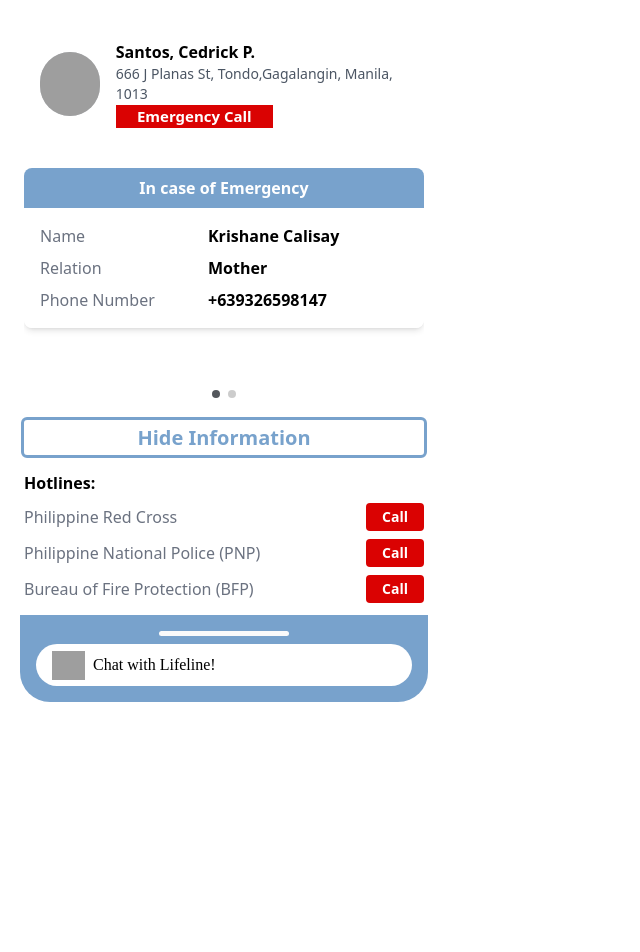
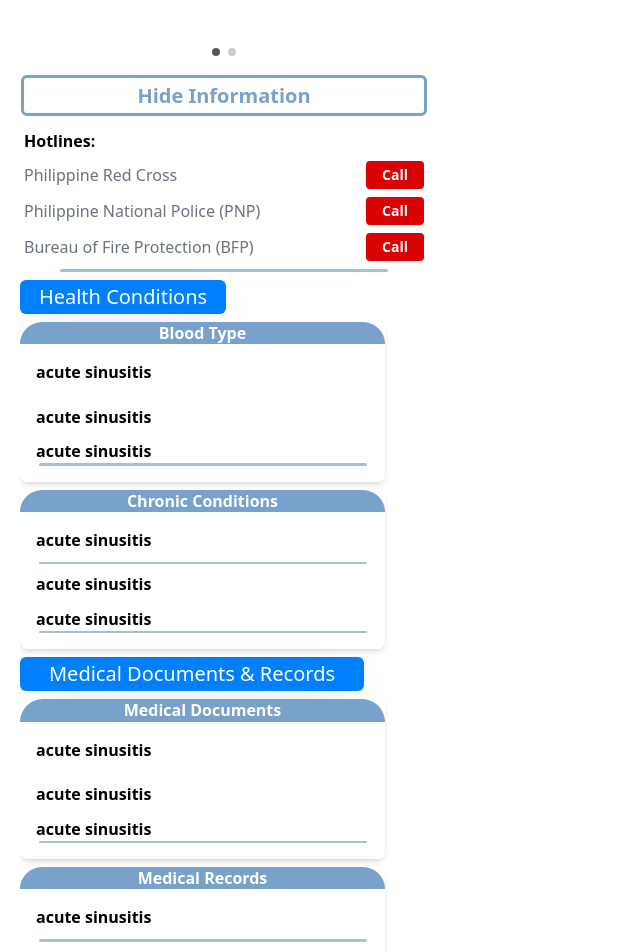
Before and after one commit to LuisMav23/innocup-client, a SvelteKit app: page /qr-chat in a window 1280 px wide. Shown: the top 952 px of the page, without its empty margins (0-640 px from the left). Before the commit the page ends 800 px from the top, so only its background shows below. Built offline with nearby package versions, Linux system fonts and the light colour scheme; grey boxes are pictures that could not be loaded.

Commit message:
70% added the health conditions and the others

```diff
--- a/src/routes/qr-chat/+page.svelte
+++ b/src/routes/qr-chat/+page.svelte
@@ -169,7 +169,96 @@
                     </div>
                 {/each}
             </div>
+            <div class="h-[2.5px] w-[328px] rounded-full bg-[#A4C3D2] place-self-center"></div>
         </div>
+
+<!--Health Conditions-->
+       <div class="bg-[#007FFE] w-[206px] text-xl h-[34px] rounded-[6px]  text-white shadow-2xl flex items-center justify-center mt-1">Health Conditions</div>
+<!--Blood Type-->
+    <div class="bg-white w-[365px] rounded-lg shadow-md overflow-auto my-2">
+         <div class="bg-[#78A2CC] w-full h-[22.25px] p-2  rounded-t-[25px] text-white font-semibold flex items-center justify-center">
+            Blood Type
+            </div>
+        <div class="bg-white p-4 w-full ">
+                <div class="flex justify-between h-[34px]">
+                    <span class="font-semibold text-black  w-[200px] text-left">acute sinusitis</span>
+                </div>
+                <div class="h-[2.5px]  rounded-full bg-[#A4C3D2] place-self-center"></div>
+                <div class="flex justify-between mt-2">
+                    <span class="font-semibold text-black w-[200px] text-left">acute sinusitis</span>
+                </div>
+                <div class="h-[2.5px] rounded-full bg-[#A4C3D2] place-self-center"></div>
+                <div class="flex justify-between mt-2">
+                    <span class="font-semibold text-black w-[200px] text-left">acute sinusitis</span>
+                </div>
+                <div class="h-[2.5px] w-[328px] rounded-full bg-[#A4C3D2] place-self-center"></div>
+        </div>
+    </div>
+<!--Chronic Conditions-->
+    <div class="bg-white w-[365px] rounded-lg shadow-md overflow-auto my-2">
+        <div class="bg-[#78A2CC] w-full h-[22.25px] p-2  rounded-t-[25px] text-white font-semibold flex items-center justify-center">
+           Chronic Conditions
+           </div>
+       <div class="bg-white p-4 w-full ">
+               <div class="flex justify-between h-[34px]">
+                   <span class="font-semibold text-black  w-[200px] text-left">acute sinusitis</span>
+               </div>
+               <div class="h-[2.5px] w-[328px] rounded-full bg-[#A4C3D2] place-self-center"></div>
+               <div class="flex justify-between mt-2">
+                   <span class="font-semibold text-black w-[200px] text-left">acute sinusitis</span>
+               </div>
+               <div class="h-[2.5px] w-[full] rounded-full bg-[#A4C3D2] place-self-center"></div>
+               <div class="flex justify-between mt-2">
+                   <span class="font-semibold text-black w-[200px] text-left">acute sinusitis</span>
+               </div>
+               <div class="h-[2.5px] w-[328px] rounded-full bg-[#A4C3D2] place-self-center"></div>
+       </div>
+   </div>
+
+<!--Medical Documents & Records-->
+<div class="bg-[#007FFE] w-[344px] text-xl h-[34px] rounded-[6px]  text-white shadow-2xl flex items-center justify-center">Medical Documents & Records</div>
+<!--Medical Documents-->
+    <div class="bg-white w-[365px] rounded-lg shadow-md overflow-auto my-2">
+         <div class="bg-[#78A2CC] w-full h-[22.25px] p-2  rounded-t-[25px] text-white font-semibold flex items-center justify-center">
+            Medical Documents
+            </div>
+        <div class="bg-white p-4 w-full ">
+                <div class="flex justify-between h-[34px]">
+                    <span class="font-semibold text-black  w-[200px] text-left">acute sinusitis</span>
+                </div>
+                <div class="h-[2.5px]  rounded-full bg-[#A4C3D2] place-self-center"></div>
+                <div class="flex justify-between mt-2">
+                    <span class="font-semibold text-black w-[200px] text-left">acute sinusitis</span>
+                </div>
+                <div class="h-[2.5px] rounded-full bg-[#A4C3D2] place-self-center"></div>
+                <div class="flex justify-between mt-2">
+                    <span class="font-semibold text-black w-[200px] text-left">acute sinusitis</span>
+                </div>
+                <div class="h-[2.5px] w-[328px] rounded-full bg-[#A4C3D2] place-self-center"></div>
+        </div>
+    </div>
+<!--Medical Records-->
+    <div class="bg-white w-[365px] rounded-lg shadow-md overflow-auto my-2">
+        <div class="bg-[#78A2CC] w-full h-[22.25px] p-2  rounded-t-[25px] text-white font-semibold flex items-center justify-center">
+            Medical Records
+           </div>
+       <div class="bg-white p-4 w-full ">
+               <div class="flex justify-between h-[34px]">
+                   <span class="font-semibold text-black  w-[200px] text-left">acute sinusitis</span>
+               </div>
+               <div class="h-[2.5px] w-[328px] rounded-full bg-[#A4C3D2] place-self-center"></div>
+               <div class="flex justify-between mt-2">
+                   <span class="font-semibold text-black w-[200px] text-left">acute sinusitis</span>
+               </div>
+               <div class="h-[2.5px] w-[full] rounded-full bg-[#A4C3D2] place-self-center"></div>
+               <div class="flex justify-between mt-2">
+                   <span class="font-semibold text-black w-[200px] text-left">acute sinusitis</span>
+               </div>
+               <div class="h-[2.5px] w-[328px] rounded-full bg-[#A4C3D2] place-self-center"></div>
+       </div>
+   </div>
+
+
 
         <div class="bg-[#78A2CC]  w-full p-4 rounded-b-[30px] flex flex-col gap-y-2">
             <div class="h-[5px] w-[130px] rounded-full bg-[#FAFAFA] place-self-center"></div>
@@ -179,6 +268,8 @@
         </div>
     </div>
 </div>
+
+
 
 <style>
     @import 'tailwindcss/base';
```
